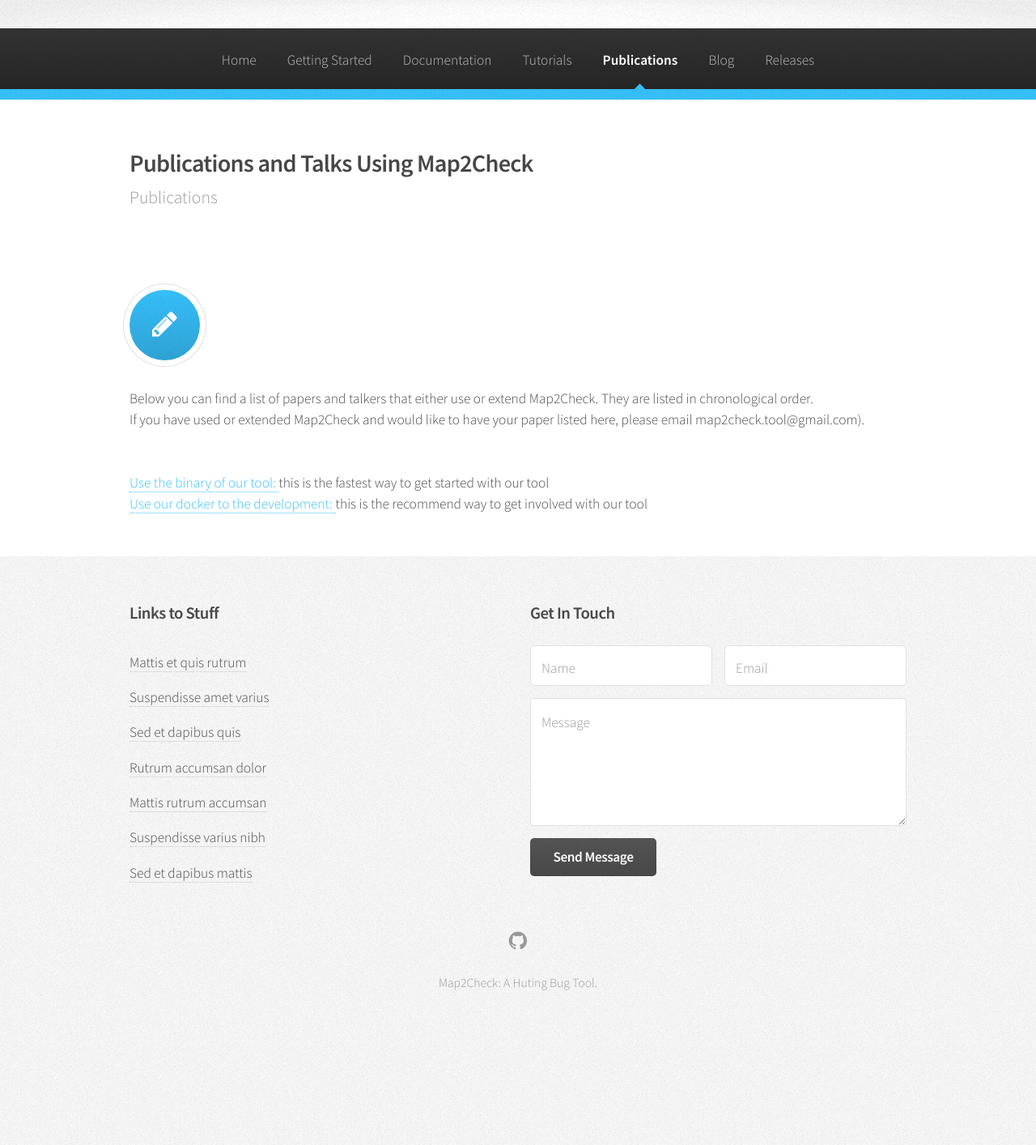
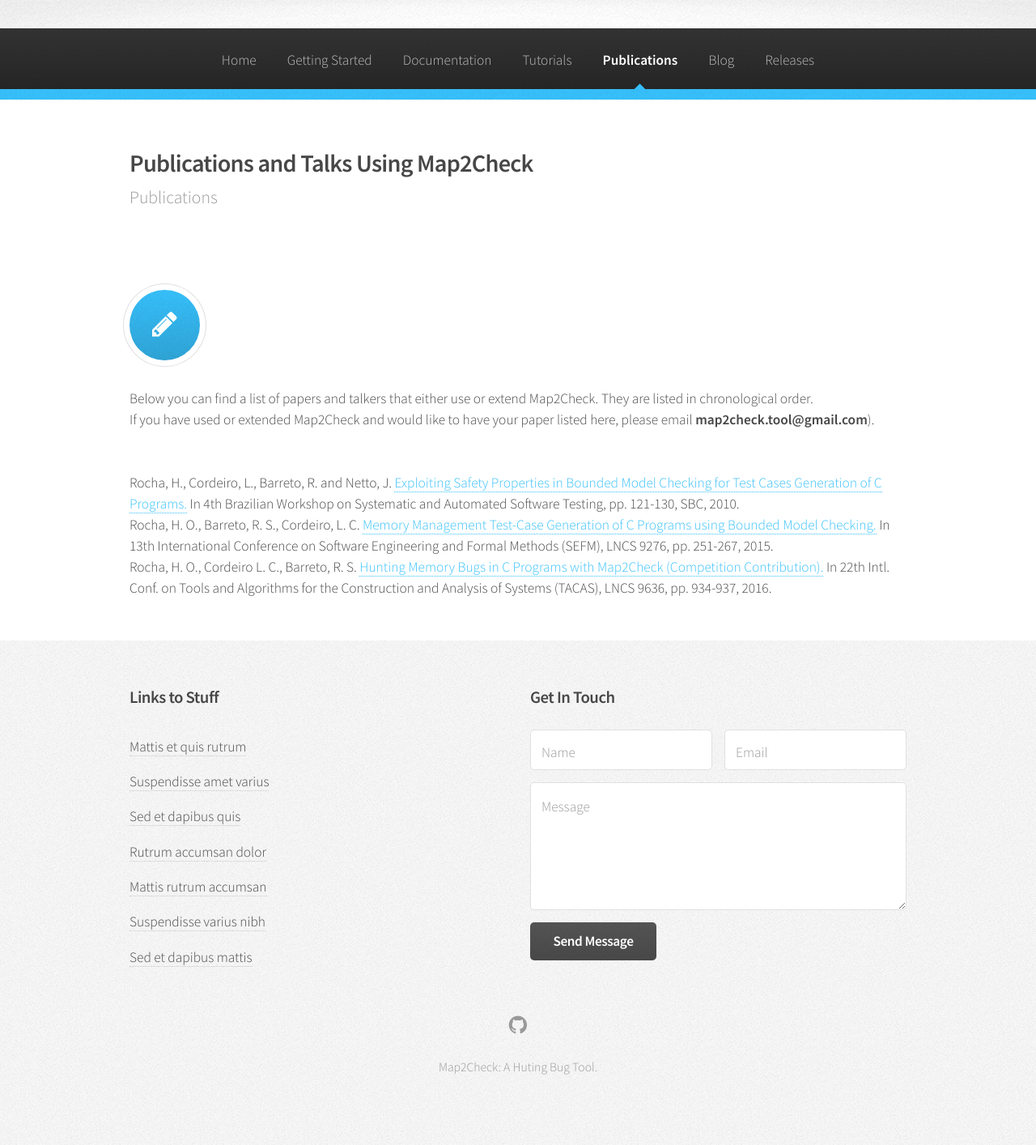
Before and after one commit to map2check/map2check.github.io, a Jekyll site: the page built from publications.html, in a window 1280 px wide. Shown: the whole page at 81% size. Built offline with Jekyll 4.4.1, drawn with Linux system fonts in a browser that asks for light colours; before the commit the page ends 1310 px from its top, so only the background shows below that.

Commit message:
Added list of publications

```diff
--- a/publications.html
+++ b/publications.html
@@ -2,7 +2,7 @@
 title: Arcana
 layout: default
 ---
-
+{% assign current = page.url | downcase | split: '/' %}
 <!-- Main -->
 	<section class="wrapper style1">
 		<div class="container">
@@ -25,18 +25,28 @@
                                     <i class="icon major fa-pencil"></i>
                                     <p>
                                     Below you can find a list of papers and talkers that either use or extend Map2Check. They are listed in chronological order. </br>
-                                If you have used or extended Map2Check and would like to have your paper listed here, please email map2check.tool@gmail.com).
+                                    If you have used or extended Map2Check and would like to have your paper listed here, please email <b>map2check.tool@gmail.com</b>).
                                     </p>
                                 </div>
                             </div>
 
                         </section>
 
-						<ul>
-							{% assign current = page.url | downcase | split: '/' %}
-							<li {% if current[1] == 'releases.html' %}class="current"{% endif %}><a href="{{ site.baseurl }}/releases.html">Use the binary of our tool: </a>this is the fastest way to get started with our tool</li>
-                            <li {% if current[1] == 'docker.html' %}class="current"{% endif %}><a href="{{ site.baseurl }}/docker.html">Use our docker to the development: </a>this is the recommend way to get involved with our tool</li>
-                        </ul>
+						<ol>
+							<li>
+                            Rocha, H., Cordeiro, L., Barreto, R. and Netto, J.
+                            <a href="http://eprints.ecs.soton.ac.uk/21649/">
+                            Exploiting Safety Properties in Bounded Model Checking for Test Cases Generation of C Programs.</a> In 4th Brazilian Workshop on Systematic and Automated Software Testing, pp. 121-130, SBC,  2010.
+                            </li>
+                            <li>
+                            Rocha, H. O., Barreto, R. S., Cordeiro, L. C.
+                            <a href="http://ssvlab.hussama.io/papers/sefm2015.pdf">
+                            Memory Management Test-Case Generation of C Programs using Bounded Model Checking.</a> In 13th International Conference on Software Engineering and Formal Methods (SEFM), LNCS 9276, pp. 251-267, 2015.
+                            </li>
+                            <li>
+                            Rocha, H. O., Cordeiro L. C., Barreto, R. S. <a href="http://ssvlab.hussama.io/papers/tacas2016.pdf">Hunting Memory Bugs in C Programs with Map2Check (Competition Contribution).</a> In 22th Intl. Conf. on Tools and Algorithms for the Construction and Analysis of Systems (TACAS), LNCS 9636, pp. 934-937, 2016.
+                            </li>
+                        </ol>
 					</article>
 
 			</div>
```
Lines whose indentation alone changed are shown as unchanged.
